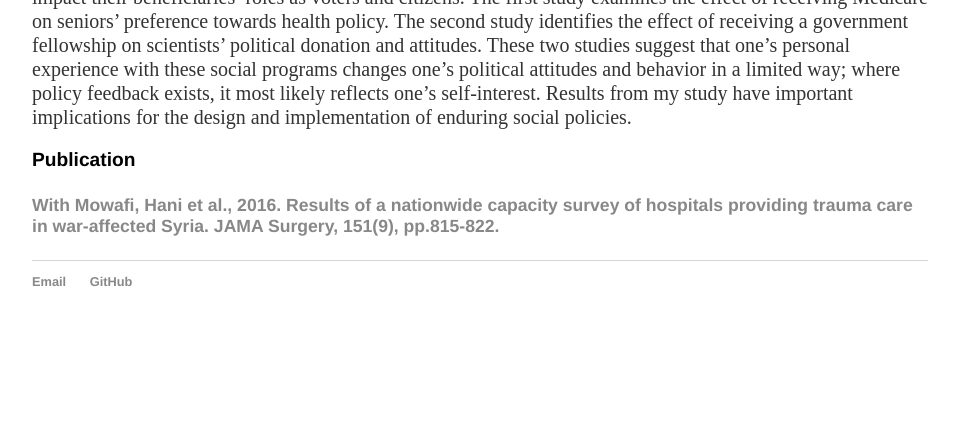
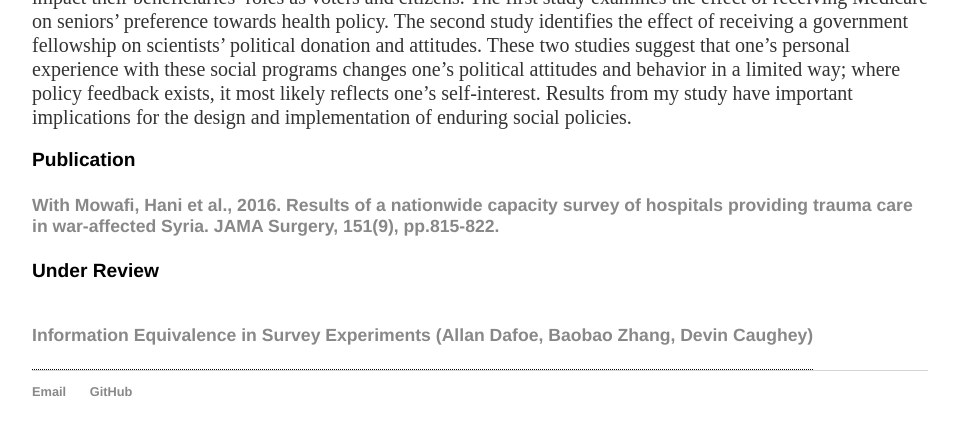
Before and after one commit to morganlivingston/baobaofzhang.github.io, a Jekyll site: the page built from research.html, in a window 1280 px wide and 900 px high, scrolled down 423 px. Shown: the top 435 px of the window, without its empty margins (160-1118 px from the left). Built offline with Jekyll 4.4.1, drawn with Linux system fonts in a browser that asks for light colours.

Commit message:
Update research.html

```diff
--- a/research.html
+++ b/research.html
@@ -14,8 +14,15 @@ title: Research
 Scholars of politics have long studied policy feedback, or how one’s experience with public policy influences one’s political attitudes and behavior. Conventional wisdom posits that benefiting from social programs induces voters to mobilize politically to defend these programs. Nevertheless, valid causal inference in the study of policy feedback is difficult because most social program benefits are not randomly assigned. The two case studies in my paper exploit as-if random assignment to program benefits to examine how these programs impact their beneficiaries’ roles as voters and citizens. The first study examines the effect of receiving Medicare on seniors’ preference towards health policy. The second study identifies the effect of receiving a government fellowship on scientists’ political donation and attitudes. These two studies suggest that one’s personal experience with these social programs changes one’s political attitudes and behavior in a limited way; where policy feedback exists, it most likely reflects one’s self-interest. Results from my study have important implications for the design and implementation of enduring social policies.
 </p>
 			<h3>Publication</h3>
-			<div class="container">
   <h4><a href="https://www.ncbi.nlm.nih.gov/pubmed?term=27332144">With Mowafi, Hani et al., 2016. Results of a nationwide capacity survey of hospitals providing trauma care in war-affected Syria. JAMA Surgery, 151(9), pp.815-822.</a></h4>
+
+			<h3>Under Review</h3>
+			<div class="tooltip"><h4><a href="http://www.allandafoe.com/ie">Information Equivalence in Survey Experiments (Allan Dafoe, Baobao Zhang, Devin Caughey)</a></h4>
+  <span class="tooltiptext">Despite random assignment, scenario-based survey experiments suffer from threats to internal validity that resemble confounding bias in observational studies. Manipulating specific features of a scenario generally changes subjects' beliefs about background features of the scenario, possibly confounding the effects of the beliefs of interest. Describing a hypothetical country as "a democracy", for example, makes respondents more likely to think it is wealthy, European, predominantly Christian and white, and interdependent and allied with the United States. We show how to theorize about confounding in survey experiments, and how to diagnose it using placebo tests. We also evaluate three potential solutions. Encouraging subjects not to think about specific countries does not reduce confounding. Controlling for potential confounders in the scenario reduces confounding only on the controlled and closely related attributes. The best solution is embedding a natural experiment in the scenario, a new technique that mitigates all sources of confounding.</span>
+</div>
+
+
+
 
 
 		</div>
```
